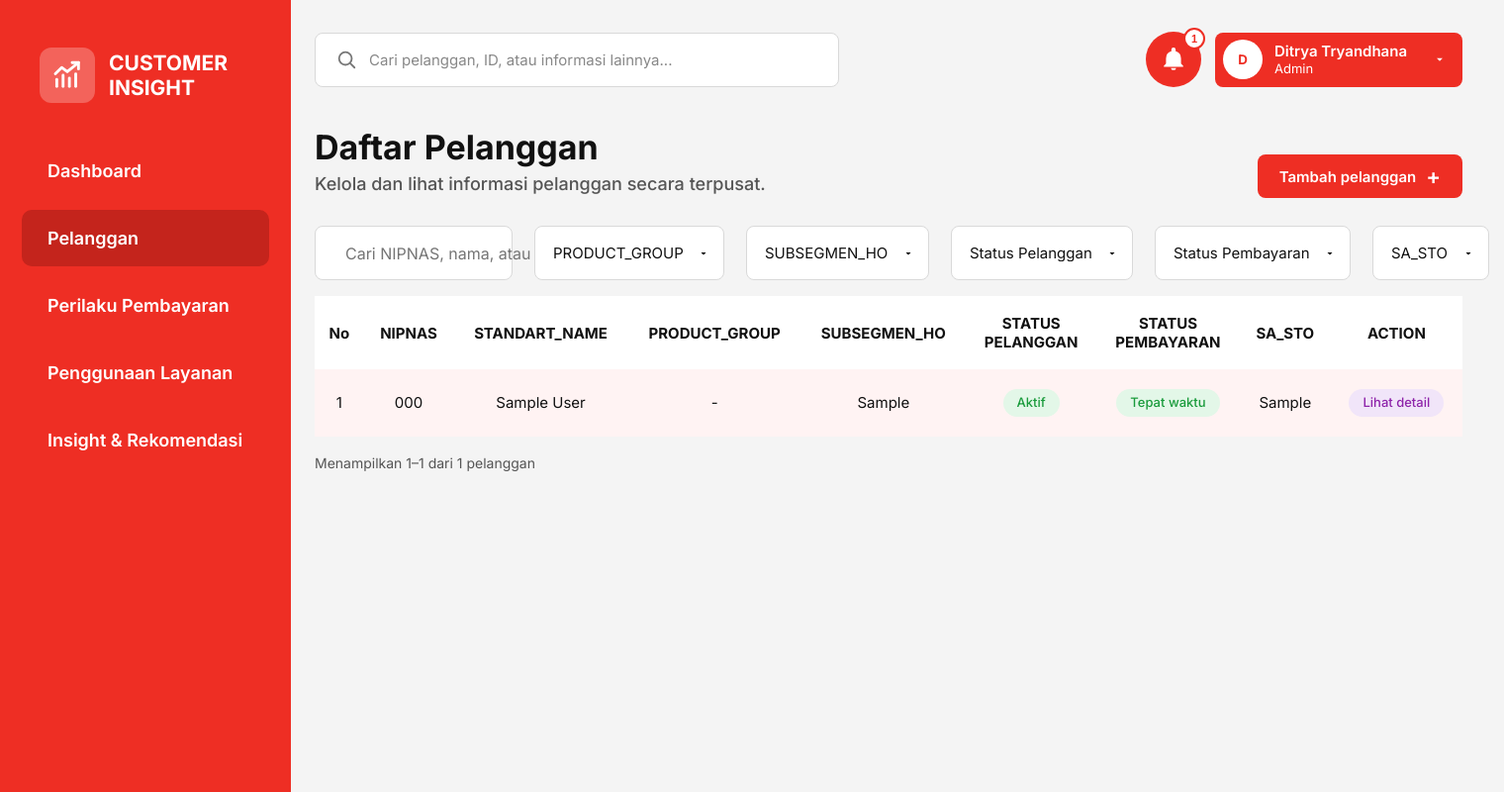
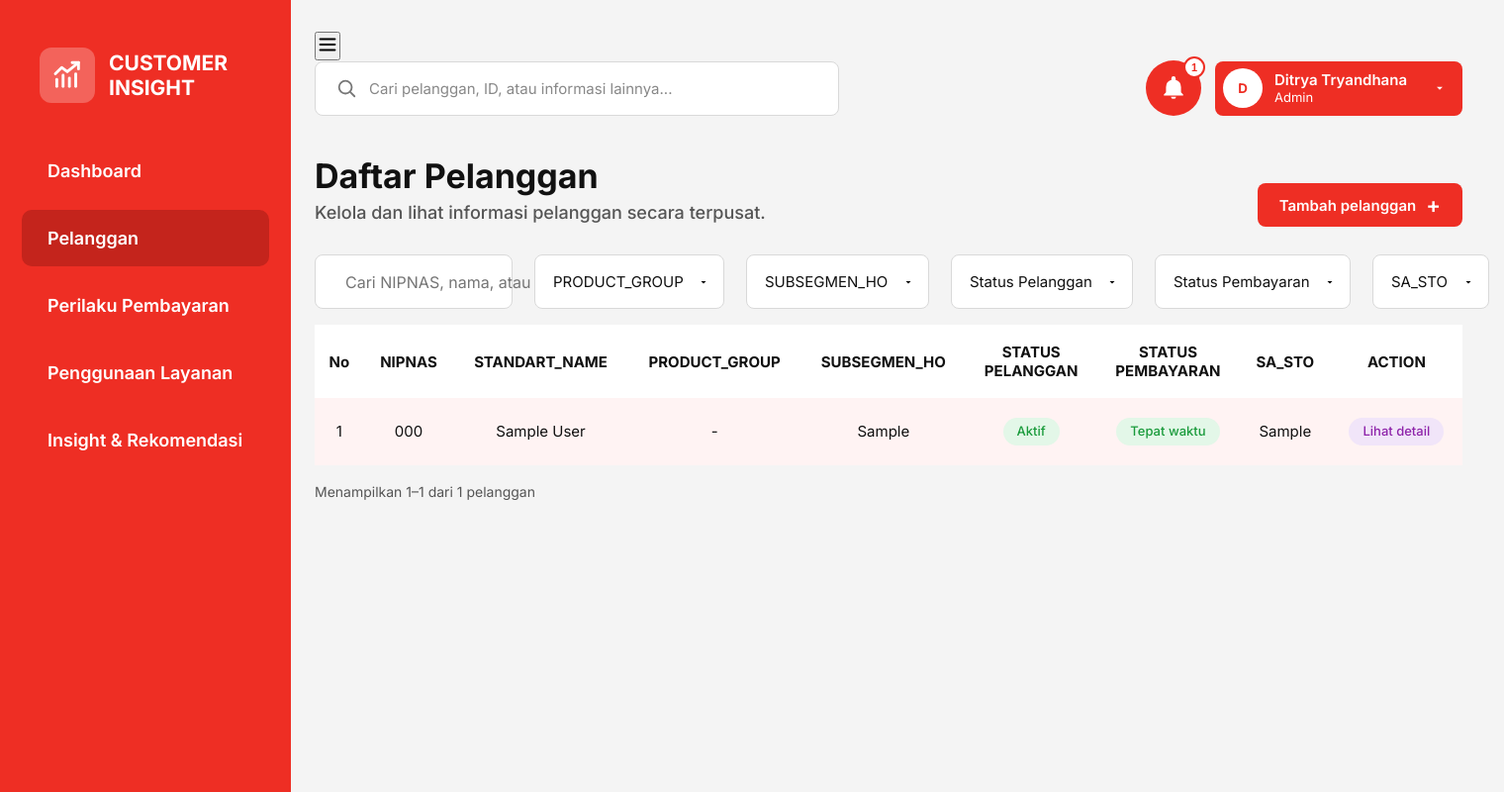
Before and after one commit to dwiiwahyu/Customer-Insight, a Laravel app: page /pelanggan in a window 1520 px wide. Shown: the whole page at 99% size. Run offline with Laravel 12, Linux system fonts and the light colour scheme; a user stored in the database is signed in; data comes from the database, SQL or seed files in the repository; tables that the repository leaves empty hold one stand-in row (values such as "Sample post").

Commit message:
Update app.blade.php

```diff
--- a/resources/views/layouts/app.blade.php
+++ b/resources/views/layouts/app.blade.php
@@ -19,7 +19,17 @@
 
     @include('partials.sidebar')
 
+    {{-- Lapisan gelap di belakang sidebar (hanya muncul di layar kecil saat menu dibuka) --}}
+    <div class="sidebar-overlay" id="sidebarOverlay"></div>
+
     <div class="main">
+        {{-- Tombol hamburger (hanya tampil di layar kecil) --}}
+        <button type="button" class="menu-toggle" id="menuToggle" aria-label="Buka menu" aria-expanded="false">
+            <svg width="22" height="22" viewBox="0 0 24 24" fill="none" stroke="currentColor" stroke-width="2.4" stroke-linecap="round" aria-hidden="true">
+                <path d="M4 6h16M4 12h16M4 18h16"/>
+            </svg>
+        </button>
+
         @include('partials.topbar')
 
         <main class="content">
@@ -28,6 +38,7 @@
     </div>
 
     <script src="{{ asset('js/layout.js') }}"></script>
+    <script src="{{ asset('js/sidebar-toggle.js') }}"></script>
 
     {{-- JS khusus halaman, diisi lewat @push('scripts') --}}
     @stack('scripts')
```
